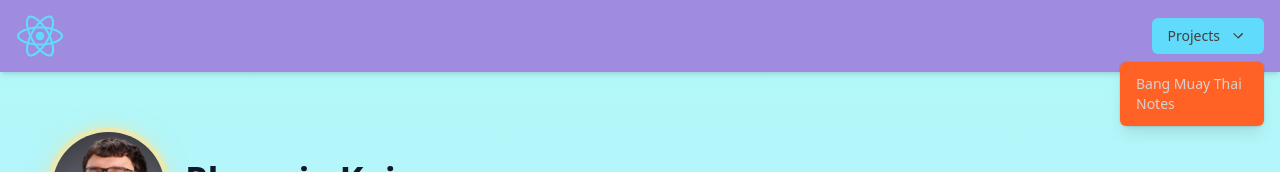
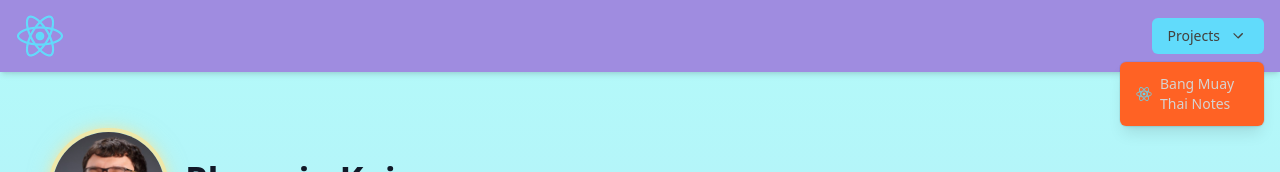
Before and after one commit to phoenixkeiner/phoenix-keiner-resume, a React (Create React App) app: page / in a window 1280 px wide. Both pictures are taken after a click on the button "Projects". Shown: the top 172 px of the page. Built offline with nearby package versions, Linux system fonts and the light colour scheme.

Commit message:
updated link to bmt react page

```diff
--- a/src/components/nav.jsx
+++ b/src/components/nav.jsx
@@ -53,10 +53,15 @@ export default function Nav() {
         >
           <div className="py-1" role="none">
             <a
-              href="#project1"
-              className="block px-4 py-2 text-sm text-stone-300"
+              href="https://phoenixkeiner.github.io/bmt-notes/"
+              className="flex items-center px-4 py-2 text-sm text-stone-300"
               role="menuitem"
             >
+              <img
+                src={require('../images/logo192.png')}
+                alt="Logo"
+                className="h-4 w-4 mr-2"
+              />
               Bang Muay Thai Notes
             </a>
           </div>
```
